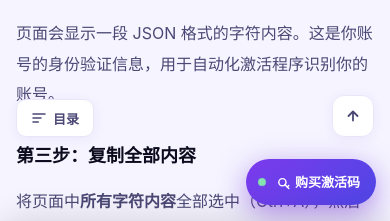
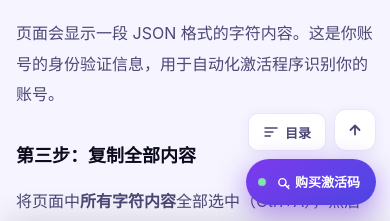
Before and after one commit to leo11hang/Kilian.github.io, a Jekyll site: the page built from _posts/2026-04-06-ChatGPT PLUS.md, in a window 390 px wide and 1400 px high, scrolled down 514 px. Shown: the part 1175-1396 px from the top of the window. Built offline with Jekyll 4.4.1, drawn with Linux system fonts in a browser that asks for light colours.

Commit message:
Add files via upload

```diff
--- a/assets/css/main.css
+++ b/assets/css/main.css
@@ -466,7 +466,7 @@ img { max-width: 100%; display: block; }
 
 /* ── Back to Top ──────────────────────────────── */
 #back-to-top {
-  position: fixed; bottom: 96px; right: 28px; z-index: 998;
+  position: fixed; bottom: 86px; right: 28px; z-index: 998;
   width: 42px; height: 42px; border-radius: 12px;
   background: white; border: 1.5px solid var(--border);
   color: var(--text-2); font-size: 16px;
@@ -614,8 +614,8 @@ mark { background: #fef08a; color: var(--text-1); border-radius: 3px; padding: 0
 .toc-mobile-btn {
   display: none;
   position: fixed;
-  bottom: 88px;
-  left: 16px;
+  bottom: 86px;
+  right: 78px;
   z-index: 997;
   align-items: center;
   gap: 6px;
@@ -712,7 +712,8 @@ mark { background: #fef08a; color: var(--text-1); border-radius: 3px; padding: 0
   .cta-box { flex-direction: column; text-align: center; padding: 24px 20px; }
   .article-wrap { padding: 32px 1.25rem 80px; }
   .header-inner { padding: 0 1.25rem; }
-  #back-to-top { bottom: 88px; right: 16px; }
+  #back-to-top { bottom: 74px; right: 14px; }
+  .toc-mobile-btn { bottom: 74px; right: 64px; }
   .float-cta { bottom: 20px; right: 14px; padding: 0 16px 0 12px; height: 46px; border-radius: 23px; font-size: 13px; }
   .toc-sidebar { display: none !important; }
 }
```
